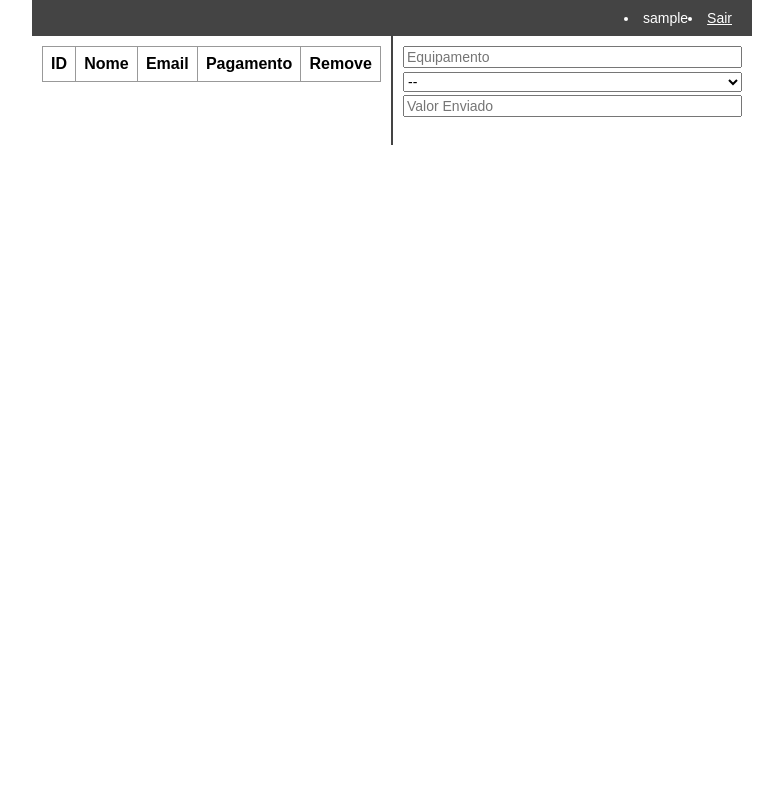
After one commit to jobsonjose/Registro_Academia, a PHP site: page /home.php in a window 1280 px wide. The commit adds this page. Shown: the whole page, without its empty margins (248-1031 px from the left). Run offline with PHP 8.4, Linux system fonts and the light colour scheme; the visitor is signed in with stand-in values (Sample User, id 1); lists and menus that the app fills with data are empty; some libraries are stand-ins or nearby versions.

Commit message:
Edicao que eu nao me lembro

```diff
--- a/Projeto_Academic/php/config.php
+++ b/Projeto_Academic/php/config.php
@@ -5,9 +5,9 @@
 
         $dsn = "mysql:host=localhost;dbname=bd-wta";
 
-        $pdo = new PDO($dsn, $user);
-    if(isset($_SESSION['user'])){
-        header("location: home.php");
+        $pdo = new PDO($dsn, $user, $pass);
+    if(!isset($_SESSION['user'])){
+        header("location: index.php");
     }
 
 ?>
--- a/Projeto_Academic/php/header.php
+++ b/Projeto_Academic/php/header.php
@@ -1,3 +1,3 @@
 <title>World Traing Academia</title>
-<link rel="stylesheet" href="../style/style.css">
+<link rel="stylesheet" href="style.css">
 <script src="../Jquery/jquery-3.2.1.min.js"></script>
--- /dev/null
+++ b/Projeto_Academic/php/home.php
@@ -0,0 +1,39 @@
+<?php
+    require 'config.php';
+
+?>
+<html>
+    <header>
+        <?php include 'header.php' ?>
+    </header>
+    <body>
+        <?php
+            require 'nav.php';
+        ?>
+   <div class="main">
+        <div class="clients">
+            <table>
+                <tr><th>ID</th>
+                <th>Nome</th>
+                <th>Email</th>
+                <th>Pagamento</th>
+                <th>Remove</th></tr>
+            </table>
+        </div>
+        <div class="services">
+            <form>
+                <input type="text" name="" placeholder="Equipamento">
+                <select>
+                    <option value="">--</option>
+                    <?php
+
+                    ?>
+                </select>
+                <input type="number"  name="" placeholder="Valor Enviado">
+            </form>
+        </div>
+    </div>
+
+
+    </body>
+</html>
--- /dev/null
+++ b/Projeto_Academic/php/logout.php
@@ -0,0 +1,6 @@
+<?php
+    require 'config.php';
+
+    unset($_SESSION['user']);
+    header("location: index.php");
+?>
--- /dev/null
+++ b/Projeto_Academic/php/nav.php
@@ -0,0 +1,8 @@
+<?php
+    require 'config.php';
+
+?>
+<div class="nav">
+    <li><?= $_SESSION['user'] ?></li>
+    <li><a href="logout.php">Sair</a></li>
+</div>
--- /dev/null
+++ b/Projeto_Academic/php/style.css
@@ -0,0 +1,120 @@
+* {
+    box-sizing: border-box;
+}
+body {
+    max-width: 720px;
+    margin: auto;
+    margin-top: 0;
+    font-size: 14px;
+    font-family: sans-serif;
+}
+
+
+
+form {
+    text-align: center;
+    margin-bottom: 1em;
+}
+input, textarea, select {
+    font-size: 1em;
+    width: 100%;
+    margin-bottom: .25em;
+}
+input[type="submit"] {
+    width: 50%;
+}
+textarea {
+    padding: .25em;
+    resize: none;
+}
+fieldset {
+    width: 100%;
+}
+fieldset legend {
+    font-weight: bold;
+}
+
+
+.login {
+    padding: auto 20px;
+}
+.login input {
+    font-size: 1.5em;
+    margin-bottom: .5em;
+}
+.login input:last-child {
+    margin-bottom: 0;
+}
+
+
+
+.nav {
+    padding: 10px 20px;
+    display: flex;
+    align-items: center;
+    justify-content: flex-end;
+    background: #444;
+    color: white;
+    text-align: right;
+}
+.nav a {
+    color: white;
+}
+.nav ul li {
+    display: inline;
+    list-style: none;
+}
+.nav ul li:after {
+    content: ' |';
+}
+.nav ul li:last-child:after {
+    content: '';
+}
+
+
+
+.main {
+    display: flex;
+}
+.clients, .services {
+    margin: 0;
+    width: 50%;
+    padding: 10px;
+    text-align: center;
+}
+.clients {
+    border-right: 1px solid #444;
+}
+.services {
+    border-left: 1px solid #444;
+}
+
+
+
+table {
+    width: 100%;
+}
+table, tr, td, th {
+    border: 1px solid #999;
+    border-collapse: collapse;
+}
+td, th {
+    padding: .5em;
+}
+tr:nth-child(2n) {
+    background: #EEE;
+}
+
+
+.delete {
+    color: #A03;
+    font-weight: bold;
+}
+.edit {
+    color: #380;
+    font-weight: bold;
+}
+.close {
+    color: #30A;
+    font-weight: bold;
+}
```
Also changed, not shown: Projeto_Academic/php/index.php (+5 -5 lines), Projeto_Academic/php/login.php (added, +19 -0 lines).
